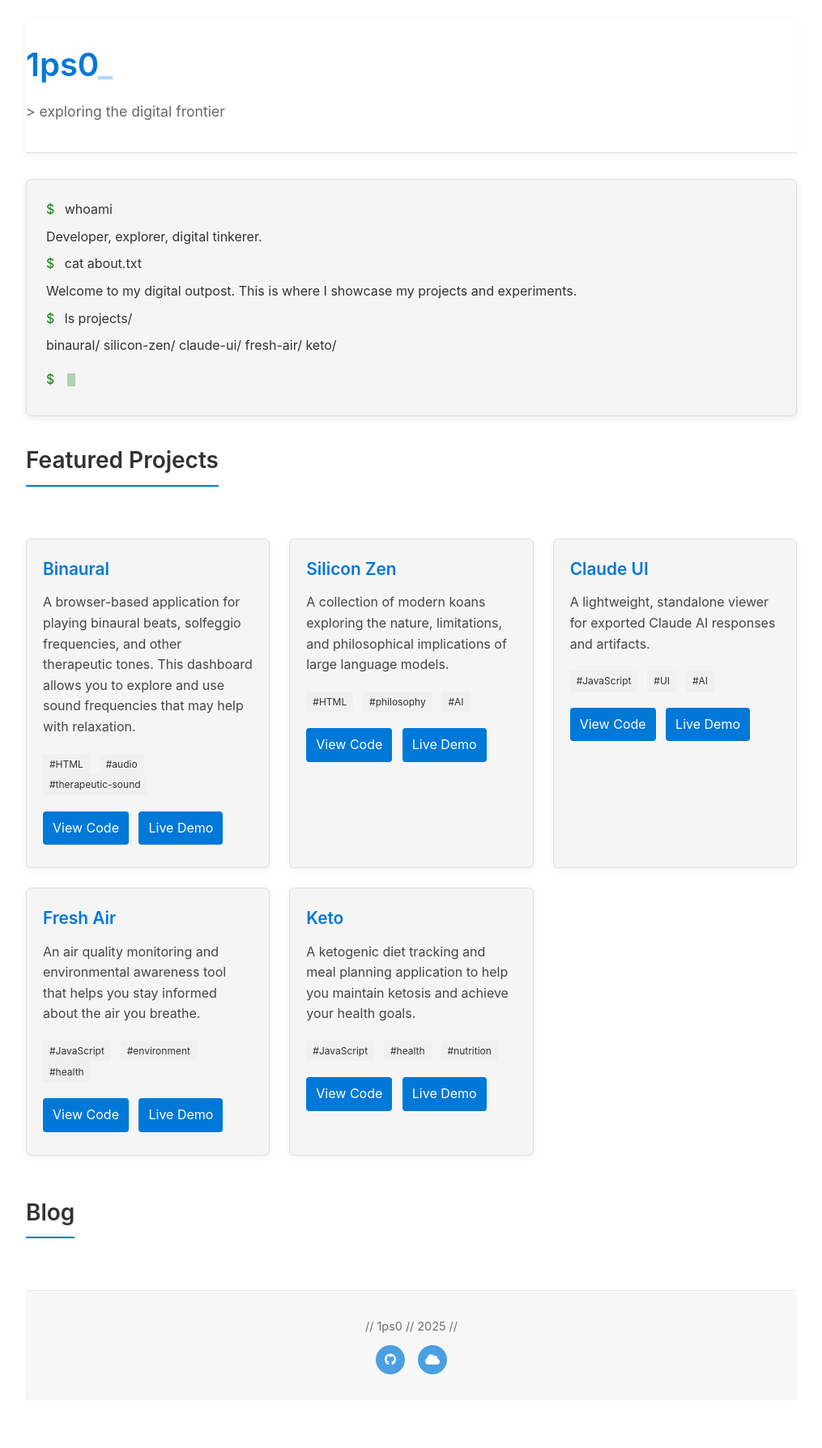
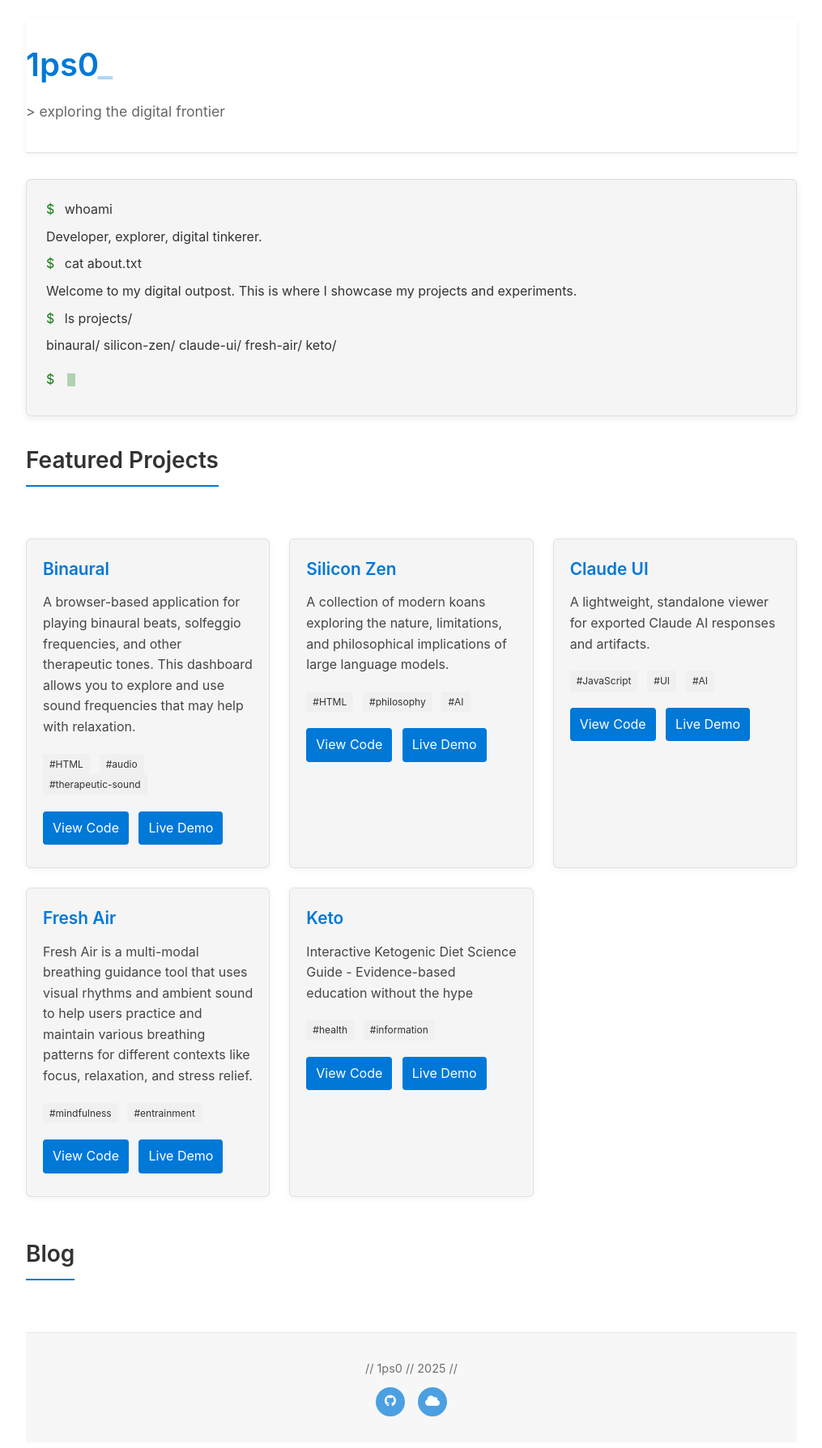
Before and after one commit to 1ps0/1ps0.github.io, a Jekyll site: the page built from index.html, in a window 1280 px wide. Shown: the top 1788 px of the page at 81% size, without its empty margins (132-1147 px from the left). Built offline with Jekyll 4.4.1, drawn with Linux system fonts in a browser that asks for light colours.

Commit message:
corrected bad generated descriptions

```diff
--- a/index.html
+++ b/index.html
@@ -86,10 +86,10 @@
             <div class="project-card">
                 <h3 class="project-title">Fresh Air</h3>
                 <p class="project-description">
-                    An air quality monitoring and environmental awareness tool that helps you stay informed about the air you breathe.
+                    Fresh Air is a multi-modal breathing guidance tool that uses visual rhythms and ambient sound to help users practice and maintain various breathing patterns for different contexts like focus, relaxation, and stress relief.
                 </p>
                 <p class="project-tech">
-                    <span>#JavaScript</span> <span>#environment</span> <span>#health</span>
+                    <span>#mindfulness</span> <span>#entrainment</span>
                 </p>
                 <a href="https://github.com/1ps0/fresh-air" class="project-link">View Code</a>
                 <a href="https://1ps0.info/fresh-air" class="project-link">Live Demo</a>
@@ -99,10 +99,10 @@
             <div class="project-card">
                 <h3 class="project-title">Keto</h3>
                 <p class="project-description">
-                    A ketogenic diet tracking and meal planning application to help you maintain ketosis and achieve your health goals.
+                    Interactive Ketogenic Diet Science Guide - Evidence-based education without the hype
                 </p>
                 <p class="project-tech">
-                    <span>#JavaScript</span> <span>#health</span> <span>#nutrition</span>
+                    <span>#health</span> <span>#information</span>
                 </p>
                 <a href="https://github.com/1ps0/keto" class="project-link">View Code</a>
                 <a href="https://1ps0.info/keto" class="project-link">Live Demo</a>
```
